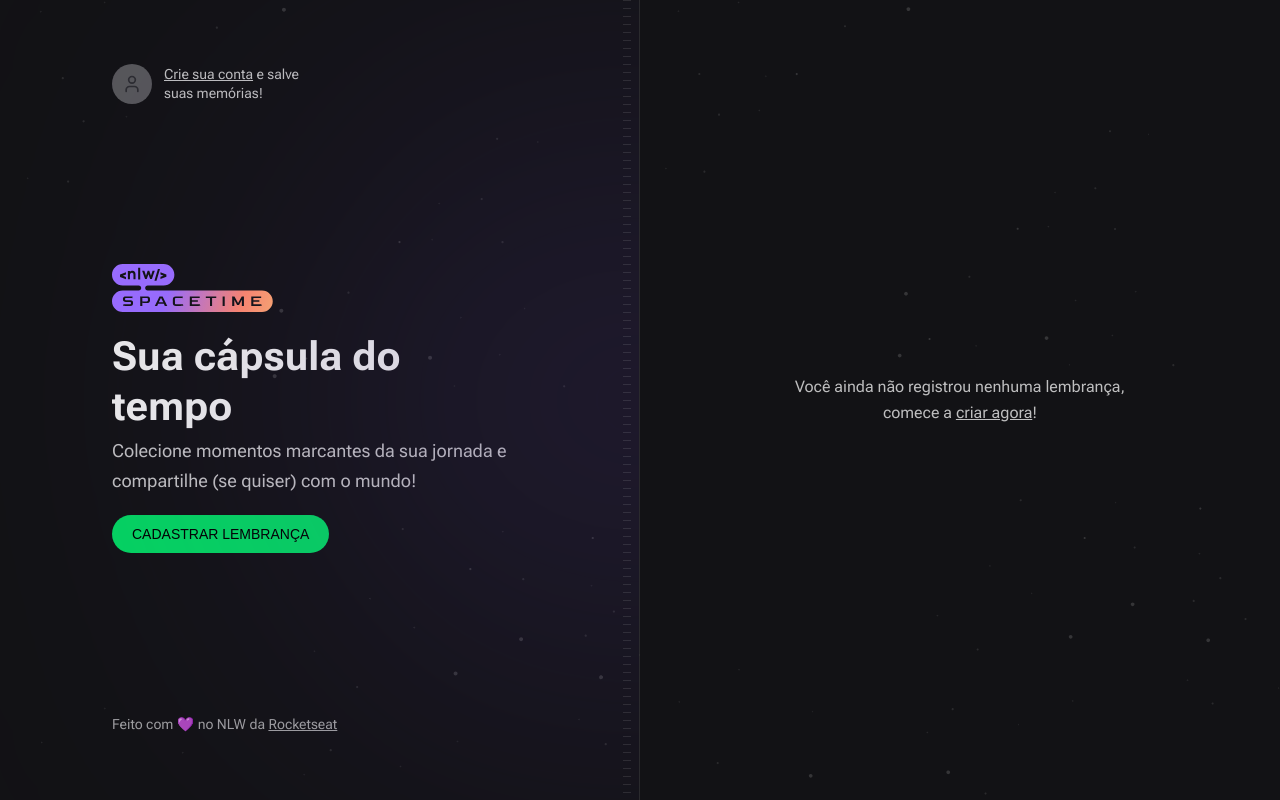
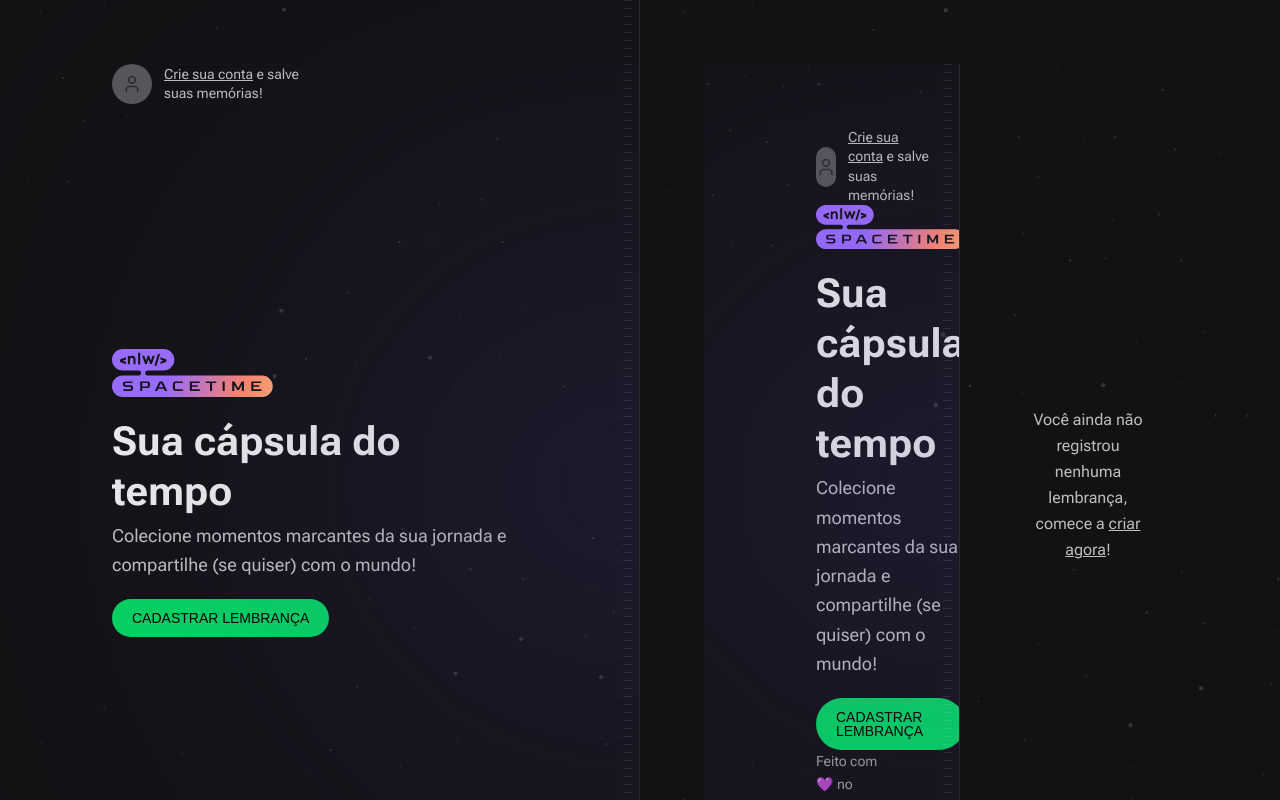
Before and after one commit to DevMaroto/NLW-SpaceTime-Rocketseat, a Next.js app in the folder web/: page / in a window 1280 px wide. Shown: the top 800 px of the page. Built offline with nearby package versions, Linux system fonts and the light colour scheme; no server answers; a web font is replaced by a local one.

Commit message:
import components add class in function RootLayout

```diff
--- a/web/src/app/layout.tsx
+++ b/web/src/app/layout.tsx
@@ -4,6 +4,11 @@ import {
   Roboto_Flex as Roboto,
   Bai_Jamjuree as BaiJamjuree,
 } from 'next/font/google'
+import { Hero } from '@/components/Hero'
+import { Profile } from '@/components/Profile'
+import { SignIn } from '@/components/SignIn'
+import { Copyright } from '@/components/Copyright'
+import { cookies } from 'next/headers'
 
 const roboto = Roboto({ subsets: ['latin'], variable: '--font-roboto' })
 
@@ -20,12 +25,37 @@ export const metadata = {
 }
 
 export default function RootLayout({ children }: { children: ReactNode }) {
+  const isAuthenticaded = cookies().has('token')
+
   return (
     <html lang="en">
       <body
         className={`${roboto.variable} ${baiJamjuree.variable} bg-gray-900 font-sans text-gray-100`}
       >
-        {children}
+        <main className="grid min-h-screen grid-cols-2">
+          {/* Left */}
+          <div className="relative flex flex-col items-start justify-between overflow-hidden border-r border-white/10 bg-[url(../assets/bg-stars.svg)] px-28 py-16">
+            {/* Blur */}
+            <div className="absolute right-0 top-1/2 h-[288px] w-[526px] -translate-y-1/2 translate-x-1/2 rounded-full bg-purple-700 opacity-50 blur-full" />
+
+            {/* Stripes */}
+            <div className="absolute bottom-0 right-2 top-0 w-2 bg-stripes" />
+
+            {/* Sign In */}
+            {isAuthenticaded ? <Profile /> : <SignIn />}
+
+            {/* Hero */}
+            <Hero />
+
+            {/* Copyright */}
+            <Copyright />
+          </div>
+
+          {/* Right */}
+          <div className="flex flex-col bg-[url(../assets/bg-stars.svg)] bg-cover p-16">
+            {children}
+          </div>
+        </main>
       </body>
     </html>
   )
```
